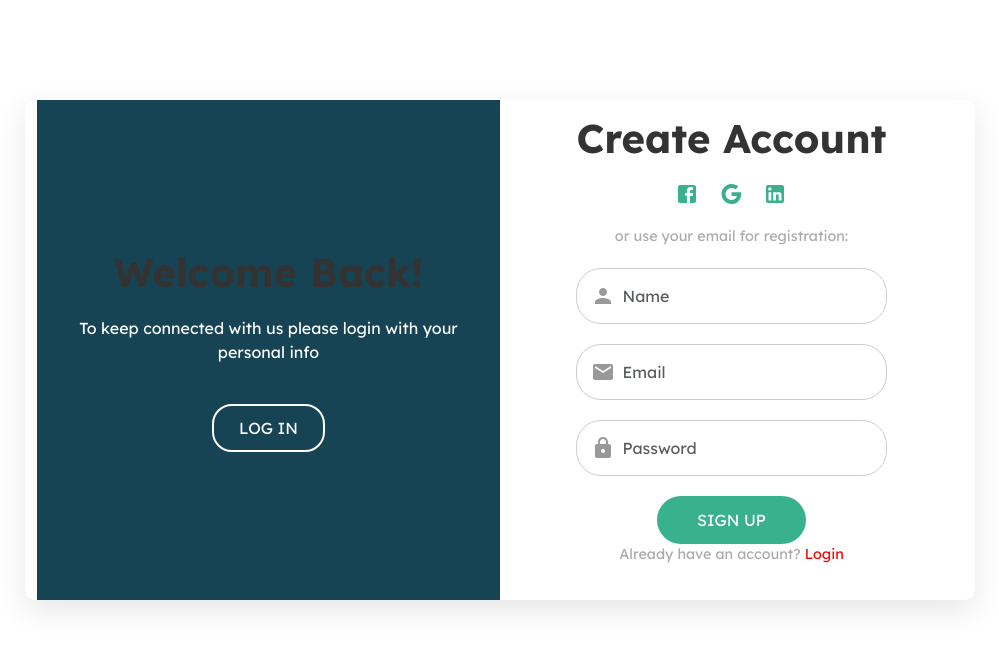
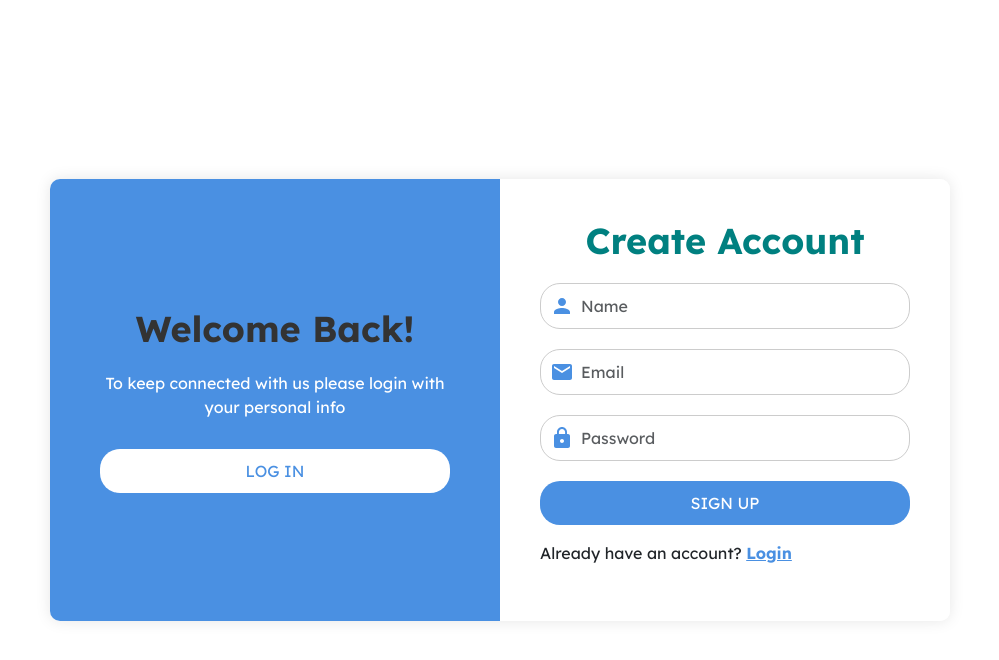
Before and after one commit to YogeshwarMurugesan/Project, a React (Create React App) app in the folder frontend/: page / in a window 1280 px wide. Shown: the top 660 px of the page, without its empty margins (140-1139 px from the left). Built offline with nearby package versions, Linux system fonts and the light colour scheme; a web font is replaced by a local one.

Commit message:
Updated all files including AddEmployee form, backend, and packages

```diff
--- a/frontend/src/App.js
+++ b/frontend/src/App.js
@@ -6,6 +6,7 @@ import Employees from './pages/Employees';
 import Profile from './pages/Profile';
 import FullProfile from './pages/FullProfile';
 import Dashboard from './pages/Dashboard';
+import Register from './pages/Register';
 import Login from './pages/Login';
 import { Auth } from './context/authcontext';
 import NavigationBar from './Componends/NavigationBar';
@@ -19,7 +20,8 @@ function App() {
       <div className="App">
         <Auth>
           <Routes>
-            <Route path='/' element={<Login />} />
+            <Route path='/' element={<Register />} />
+            <Route path='/Login' element={<Login />} />
             <Route element={<Sidebar />}>
             <Route element = {<NavigationBar/>}/>
               <Route path="api/addEmp" element={<AddEmployee />} />
@@ -30,8 +32,6 @@ function App() {
             </Route>
           </Routes>
         </Auth>
-
-
       </div>
     </BrowserRouter>
   );
--- a/frontend/src/pages/Login.css
+++ b/frontend/src/pages/Login.css
@@ -1,158 +1,120 @@
-/* General Page Setup */
-.login-page body {
-    font-family: 'Roboto', sans-serif;
-    background-color: #f5f5f5;
+/* Login Page Container */
+.container.loginPage {
     display: flex;
     justify-content: center;
     align-items: center;
-    height: 100vh;
-    margin: 0;
+    min-height: 100vh;
+    padding: 20px;
 }
 
-.login-page {
+/* Row Styling */
+.row {
+    display: flex;
+    flex-wrap: wrap;
     width: 100%;
-    display: flex;
-    justify-content: center;
-    align-items: center;
-    padding: 100px;
+    max-width: 900px;
+    box-shadow: 0 0 15px rgba(0, 0, 0, 0.1);
+    border-radius: 10px;
+    overflow: hidden;
 }
 
-.login-page .container-box {
+/* Left Box Styling */
+.leftbox {
+    background-color: #4a90e2;
+    color: #fff;
+    padding: 40px;
     display: flex;
-    background-color: white;
-    border-radius: 10px;
-    width: 950px;
-    height: 500px;
-    box-shadow: 0 10px 30px rgba(0, 0, 0, 0.1);
-    overflow: hidden;
-    position: relative;
+    flex-direction: column;
+    justify-content: center;
+    text-align: center;
+    padding: 50px;
 }
 
-/* Left Box (Sign In) */
-.login-page .left-box {
-    background-color: rgb(23, 68, 84);
-    width: 50%;
-    display: flex;
-    justify-content: center;
-    align-items: center;
-    flex-direction: column;
-    text-align: center;
-    padding: 40px;
-    transition: all 0.5s ease;
-    color: white;
-}
-
-.login-page .left-box h1 {
+.leftbox h1 {
+    font-size: 36px;
     margin-bottom: 20px;
 }
 
-.login-page .left-box p {
-    margin-bottom: 40px;
-    font-size: 1rem;
-    line-height: 1.5;
+.leftbox p {
+    font-size: 16px;
+    margin-bottom: 30px;
 }
 
-.login-page .sign-in-btn {
-    background-color: transparent;
-    border: 2px solid white;
-    color: white;
-    padding: 10px 25px;
+.leftbox .btn {
+    background-color: #fff;
+    color: #4a90e2;
+    border: none;
+    padding: 10px 20px;
     border-radius: 20px;
     cursor: pointer;
-    transition: all 0.3s ease;
+    transition: background-color 0.3s;
 }
 
-.login-page .sign-in-btn:hover {
-    background-color: white;
-    color: #39b18d;
+.leftbox .btn:hover {
+    background-color: #e6e9ee;
 }
 
-/* Right Box (Sign Up) */
-.login-page .right-box {
-    background-color: white;
-    width: 50%;
+/* Right Box Styling */
+.rightbox {
+    background-color: #fff;
+    padding: 40px;
     display: flex;
+    flex-direction: column;
     justify-content: center;
-    align-items: center;
-    flex-direction: column;
-    text-align: center;
-    padding: 40px;
-    transition: all 0.5s ease;
 }
 
-.login-page .right-box h1 {
+.rightbox h1 {
+    font-size: 36px;
     margin-bottom: 20px;
 }
 
-.login-page .right-box p {
-    margin-bottom: 20px;
-    font-size: 0.9rem;
-    color: #aaa;
-}
-
-.login-page .social-icons {
-    display: flex;
-    justify-content: center;
-    margin-bottom: 20px;
-}
-
-.login-page .social-icon {
-    color: #39b18d;
-    margin: 0 10px;
-    cursor: pointer;
-    font-size: 1.5rem;
-}
-
-.login-page .social-icon:hover {
-    color: #007bff;
-}
-
-.login-page .input-container {
+.input-container {
     position: relative;
     margin-bottom: 20px;
 }
 
-.login-page .input-container input {
-    padding: 15px;
-    width: 100%;
-    border: 1px solid #ccc;
-    border-radius: 25px;
-    padding-left: 45px;
-    outline: none;
-    transition: border-color 0.3s ease;
+.input-icon {
+    position: absolute;
+    left: 10px;
+    top: 50%;
+    transform: translateY(-50%);
+    color: #4a90e2;
 }
 
-.login-page .input-container input:focus {
-    border-color: #39b18d;
+.form-control {
+    width: 100%;
+    padding: 10px 10px 10px 40px;
+    border: 1px solid #ccc;
+    border-radius: 20px;
+    outline: none;
+    transition: border 0.3s;
 }
 
-.login-page .input-icon {
-    position: absolute;
-    left: 15px;
-    top: 50%;
-    transform: translateY(-50%);
-    color: #999;
+.form-control:focus {
+    border-color: #4a90e2;
 }
 
-.login-page .sign-up-btn {
-    background-color: #39b18d;
+.sign-up-btn {
+    background-color: #4a90e2;
+    color: #fff;
     border: none;
-    color: white;
-    padding: 12px 40px;
-    border-radius: 25px;
+    padding: 10px 20px;
+    border-radius: 20px;
     cursor: pointer;
-    transition: all 0.3s ease;
+    transition: background-color 0.3s;
 }
 
-.login-page .sign-up-btn:hover {
-    background-color: #28a745;
+.sign-up-btn:hover {
+    background-color: #3b7dc2;
 }
 
-/* Transition Effect
-.login-page .container-box.login-active .left-box {
-    transform: translateX(100%);
+/* Toggle Link Styling */
+.toggle-link {
+    color: #4a90e2;
+    cursor: pointer;
+    font-weight: bold;
 }
 
-.login-page .container-box.login-active .right-box {
-    transform: translateX(-100%);
-} */
+.toggle-link:hover {
+    text-decoration: underline;
+}
--- a/frontend/src/pages/Login.js
+++ b/frontend/src/pages/Login.js
@@ -1,140 +1,37 @@
-import React, { useState } from 'react';
-import './Login.css';
-import PersonIcon from '@mui/icons-material/Person';
+import React from 'react'
 import EmailIcon from '@mui/icons-material/Email';
 import LockIcon from '@mui/icons-material/Lock';
-import FacebookIcon from '@mui/icons-material/Facebook';
-import GoogleIcon from '@mui/icons-material/Google';
-import LinkedInIcon from '@mui/icons-material/LinkedIn';
-import axios from 'axios';
-import { useAuth } from '../context/authcontext';
-import { useNavigate } from 'react-router-dom';
+import './Login.css'
+import { Link } from 'react-router-dom';
+
 
 const Login = () => {
-    const [isLoginView, setIsLoginView] = useState(false);
-    const { user, Login } = useAuth();
-    const navigate = useNavigate();
-
-    const [registerData, setRegisterData] = useState({
-        name: '',
-        email: '',
-        password: ''
-    });
-
-    const [loginData, setLoginData] = useState({
-        email: '',
-        password: ''
-    });
-
-    const toggleView = () => {
-        setIsLoginView(!isLoginView);
-    };
-
-    const handleChange = (e) => {
-        const { name, value } = e.target;
-        isLoginView ?
-            setLoginData({
-                ...loginData, [name]: value
-            }) :
-            setRegisterData({
-                ...registerData,
-                [name]: value
-            });
-    };
-
-    const handleRegisterSubmit = async (e) => {
-        e.preventDefault();
-        try {
-            const response = await axios.post('http://localhost:3001/', registerData);
-            alert('Register Successfully');
-            localStorage.setItem('token', JSON.stringify(response.data.token));
-            Login();
-            navigate('/Dashboard');
-        } catch (error) {
-            alert(error.message || "Registration failed");
-        }
-    };
-
-    const handleLoginSubmit = async (e) => {
-        e.preventDefault();
-        try {
-            const response = await axios.get('http://localhost:3001/', loginData); // Change to POST method
-            localStorage.setItem('token', JSON.stringify(response.data.token));
-            console.log(loginData);
-            Login();
-            navigate('/Dashboard');
-        } catch (error) {
-            alert(error.message || "Login failed");
-        }
-    };
 
     return (
-        <div className="container login-page">
-            <div className="row justify-content-center align-items-center">
-                <div className={`col-lg-6 col-md-8 col-sm-12 container-box ${isLoginView ? 'login-active' : ''}`}>
-                    <div className="left-box">
-                        {isLoginView ? (
-                            <div className="content">
+        <div className="container loginPage">
+            <div className="row">
+                <div className="col col-lg-6 col-md-6 col-sm-12 leftbox ">
                     <h1>Hello!</h1>
                     <p>To get started on this journey, create your account with us!</p>
-                                <button className="btn sign-in-btn" onClick={toggleView}>SIGN UP</button>
-                            </div>
-                        ) : (
-                            <div className="content">
-                                <h1>Welcome Back!</h1>
-                                <p>To keep connected with us please login with your personal info</p>
-                                <button className="btn sign-in-btn" onClick={toggleView}>LOG IN</button>
-                            </div>
-                        )}
+                    <Link to='/' className="btn sign-in-btn">SIGN UP</Link>
                 </div>
 
-                    <div className="right-box">
-                        <div className="content">
-                            {isLoginView ? (
-                                <form action="" onSubmit={handleLoginSubmit}>
-                                    <h1>Login</h1>
+                <div className="col col-lg-6 col-md-6 col-sm-12 rightbox">
+                    <h1 className='text-center heading'>Login</h1>
                     <div className="input-container">
                         <EmailIcon className="input-icon" />
-                                        <input type="email" className="form-control" placeholder="Email" name='email' value={loginData.email} onChange={handleChange} />
+                        <input type="email" className="form-control" placeholder="Email" name='email'  />
                     </div>
                     <div className="input-container">
                         <LockIcon className="input-icon" />
-                                        <input type="password" className="form-control" placeholder="Password" name='password' value={loginData.password} onChange={handleChange} />
+                        <input type="password" className="form-control" placeholder="Password" name='password'  />
                     </div>
                     <button className="btn sign-up-btn">LOGIN</button>
-                                    <p>Don’t have an account? <span className="toggle-link" onClick={toggleView}>Sign Up</span></p>
-                                </form>
-                            ) : (
-                                <form action="" onSubmit={handleRegisterSubmit}>
-                                    <h1>Create Account</h1>
-                                    <div className="social-icons">
-                                        <FacebookIcon className="social-icon" />
-                                        <GoogleIcon className="social-icon" />
-                                        <LinkedInIcon className="social-icon" />
-                                    </div>
-                                    <p>or use your email for registration:</p>
-                                    <div className="input-container">
-                                        <PersonIcon className="input-icon" />
-                                        <input type="text" name='name' className="form-control" placeholder="Name" value={registerData.name} onChange={handleChange} />
-                                    </div>
-                                    <div className="input-container">
-                                        <EmailIcon className="input-icon" />
-                                        <input type="email" name='email' className="form-control" placeholder="Email" value={registerData.email} onChange={handleChange} />
-                                    </div>
-                                    <div className="input-container">
-                                        <LockIcon className="input-icon" />
-                                        <input type="password" name='password' className="form-control" placeholder="Password" value={registerData.password} onChange={handleChange} />
-                                    </div>
-                                    <button className="btn sign-up-btn">SIGN UP</button>
-                                    <p>Already have an account? <span className="toggle-link" onClick={toggleView}>Login</span></p>
-                                </form>
-                            )}
+                    <p className='mt-5'>Don’t have an account? <Link to='/' className="toggle-link" >Sign Up</Link></p>
                 </div>
             </div>
         </div>
-            </div>
-        </div>
-    );
-};
+    )
+}
 
-export default Login;
+export default Login
--- /dev/null
+++ b/frontend/src/pages/Register.js
@@ -0,0 +1,52 @@
+import React from 'react'
+import FacebookIcon from '@mui/icons-material/Facebook';
+import GoogleIcon from '@mui/icons-material/Google';
+import LinkedInIcon from '@mui/icons-material/LinkedIn';
+import PersonIcon from '@mui/icons-material/Person';
+import EmailIcon from '@mui/icons-material/Email';
+import LockIcon from '@mui/icons-material/Lock';
+
+import './Login.css'
+import { Link } from 'react-router-dom';
+
+
+const Register = () => {
+    return (
+        <div className="container loginPage">
+            <div className="row">
+                <div className="col col-lg-6 col-md-6 col-sm-12 leftbox ">
+                    <h1>Welcome Back!</h1>
+                    <p>To keep connected with us please login with your personal info</p>
+                    <Link to='/Login' className="btn sign-in-btn">LOG IN</Link>
+
+
+                </div>
+
+                <div className="col col-lg-6 col-md-6 col-sm-12 rightbox">
+                    <form action="" >
+                        <h1 className='text-center heading'>Create Account</h1>
+
+                        <div className="input-container">
+                            <PersonIcon className="input-icon" />
+                            <input type="text" name='name' className="form-control" placeholder="Name" />
+                        </div>
+                        <div className="input-container">
+                            <EmailIcon className="input-icon" />
+                            <input type="email" name='email' className="form-control" placeholder="Email" />
+                        </div>
+                        <div className="input-container">
+                            <LockIcon className="input-icon" />
+                            <input type="password" name='password' className="form-control" placeholder="Password" />
+                        </div>
+
+                        <button className="btn sign-up-btn w-100 mb-3">SIGN UP</button>
+                        <p>Already have an account? <Link to="/Login" className="toggle-link" >Login</Link></p>
+                    </form>
+
+                </div>
+            </div>
+        </div>
+    )
+}
+
+export default Register
```
Lines whose indentation alone changed are shown as unchanged.
